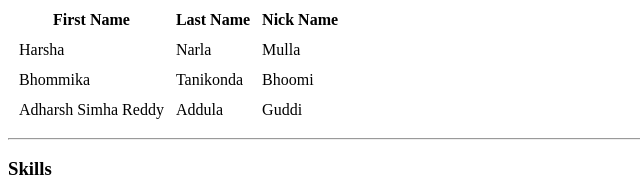
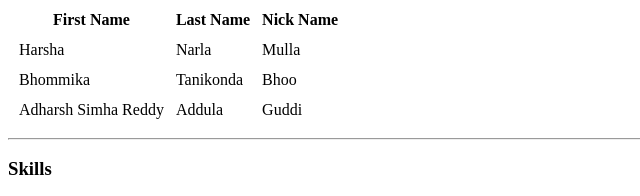
Before and after one commit to surendra-del/CV, a plain HTML site: page index.html in a window 1280 px wide. Shown: the part 543-739 px from the top of the page, 0-640 px from the left. Drawn offline with Linux system fonts and the light colour scheme.

Commit message:
Update index.html

```diff
--- a/index.html
+++ b/index.html
@@ -62,7 +62,7 @@
       <tr>
         <td>Bhommika</td>
         <td>Tanikonda</td>
-        <td>Bhoomi</td>
+        <td>Bhoo</td>
       </tr>
       <tr>
         <td>Adharsh Simha Reddy</td>
```
